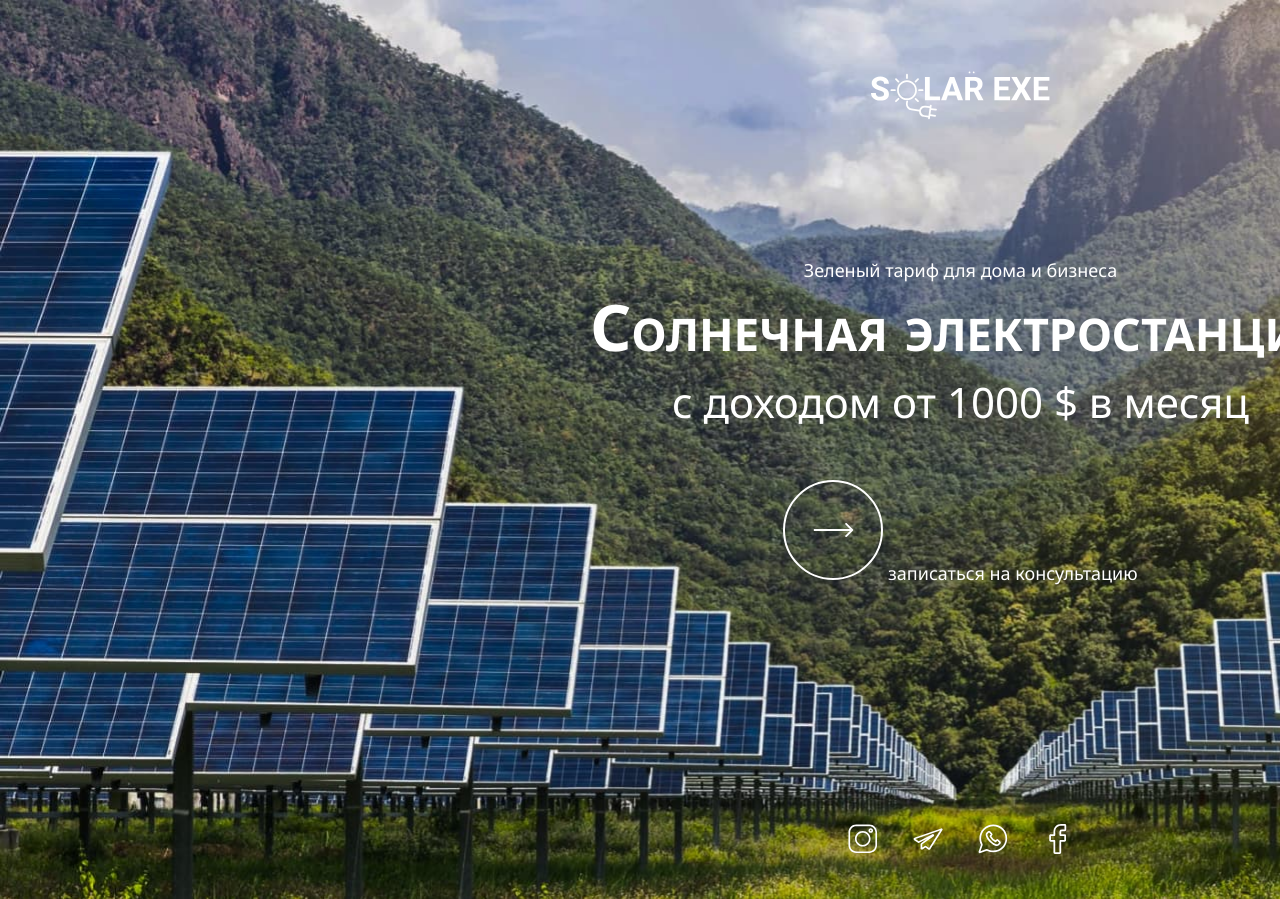
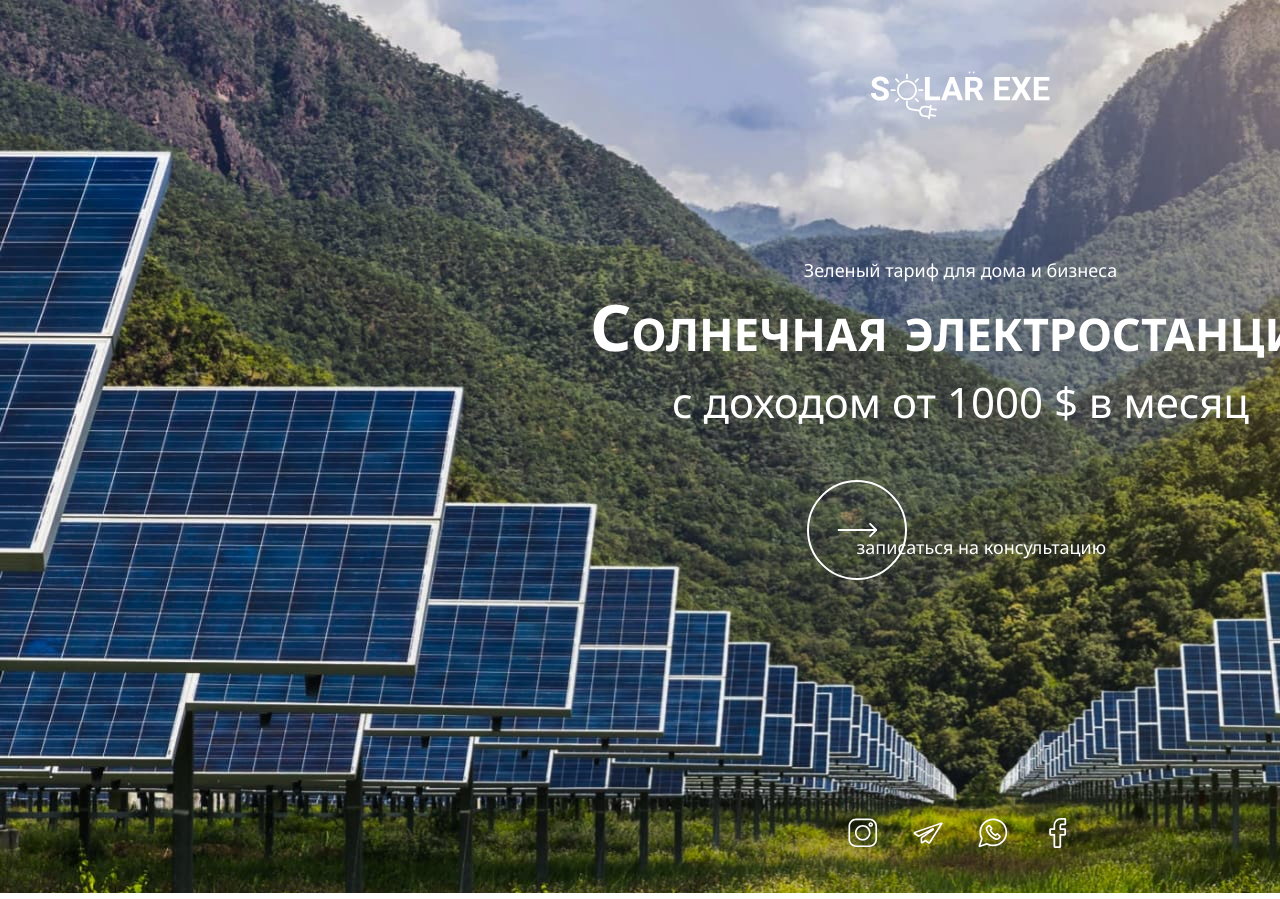
Before and after one commit to Valerii2022/solar, a plain HTML site: page index.html in a window 1280 px wide. Shown: the top 899 px of the page. Drawn offline with nearby package versions, Linux system fonts and the light colour scheme.

Commit message:
mod#5 start

```diff
--- a/css/style.css
+++ b/css/style.css
@@ -4,6 +4,7 @@
   --bg-color: #ffffff;
   --white-text-color: #ffffff;
   --hover-color: #a9a32a;
+  --transition: 300ms cubic-bezier(.69, .5, .88, -0.23)
 }
 
 body {
@@ -88,6 +89,7 @@ ul {
 }
 
 .header .logo-link {
+  transition: color var(--transition);
   color: var(--white-text-color);
 }
 
@@ -128,12 +130,26 @@ header .logo-link:hover {
 }
 
 .header .button {
+  width: 308px;
   margin-bottom: 230px;
+  margin-left: auto;
+  margin-right: auto;
+  position: relative;
+  display: flex;
+  justify-content: flex-start;
 
   color: var(--white-text-color);
 }
 
+.header .btn-text {
+  position: absolute;
+  bottom: 20px;
+  left: 50px;
+}
+
 .header .logo-icon {
+  transition: background-color var(--transition);
+
   border: 2px solid var(--white-text-color);
   border-radius: 50%;
 
@@ -158,8 +174,11 @@ header .logo-link:hover {
 }
 
 .social-icon-link .link {
+  transition: color var(--transition), background-color var(--transition);
+
   width: 100%;
   height: 100%;
+  border-radius: 50%;
   display: flex;
   justify-content: center;
   align-items: center;
@@ -168,8 +187,6 @@ header .logo-link:hover {
 }
 
 .social-icon-link .link:hover {
-  border-radius: 50%;
-
   background-color: var(--bg-color);
   color: var(--hover-color);
 }
@@ -307,6 +324,7 @@ header .logo-link:hover {
 .clients .icon:hover {
   background-color: var(--hover-color);
 }
+
 /* --------------------------------------------------five steps section */
 
 .five-steps {
@@ -355,6 +373,7 @@ header .logo-link:hover {
 .form {
   width: 510px;
 }
+
 .footer-title {
   margin-bottom: 60px;
 
@@ -364,8 +383,9 @@ header .logo-link:hover {
 
   color: var(--white-text-color);
 }
-.site-form {
-}
+
+.site-form {}
+
 .form-field {
   display: block;
   width: 510px;
@@ -405,10 +425,12 @@ header .logo-link:hover {
 
   color: var(--white-text-color);
 }
+
 .footer-bottom {
   display: flex;
   justify-content: space-between;
 }
+
 .footer .politic {
   line-height: 1.14;
 
--- a/index.html
+++ b/index.html
@@ -1,22 +1,16 @@
 <!DOCTYPE html>
 <html lang="ru">
+
 <head>
   <meta charset="UTF-8" />
   <meta http-equiv="X-UA-Compatible" content="IE=edge" />
   <meta name="viewport" content="width=device-width, initial-scale=1.0" />
-    <link
-      rel="stylesheet"
-      href="https://cdnjs.cloudflare.com/ajax/libs/modern-normalize/1.1.0/modern-normalize.min.css"
+  <link rel="stylesheet" href="https://cdnjs.cloudflare.com/ajax/libs/modern-normalize/1.1.0/modern-normalize.min.css"
     integrity="sha512-wpPYUAdjBVSE4KJnH1VR1HeZfpl1ub8YT/NKx4PuQ5NmX2tKuGu6U/JRp5y+Y8XG2tV+wKQpNHVUX03MfMFn9Q=="
-      crossorigin="anonymous"
-      referrerpolicy="no-referrer"
-    />
+    crossorigin="anonymous" referrerpolicy="no-referrer" />
   <link rel="preconnect" href="https://fonts.googleapis.com" />
   <link rel="preconnect" href="https://fonts.gstatic.com" crossorigin />
-    <link
-      href="https://fonts.googleapis.com/css2?family=Noto+Sans:wght@400;700&display=swap"
-      rel="stylesheet"
-    />
+  <link href="https://fonts.googleapis.com/css2?family=Noto+Sans:wght@400;700&display=swap" rel="stylesheet" />
   <link rel="stylesheet" href="./css/style.css" />
   <title>Solar</title>
 </head>
@@ -37,7 +31,7 @@
         <svg class="logo-icon" width="100" height="100">
           <use href="./images/icons.svg#icon-arrow"></use>
         </svg>
-          записаться на консультацию
+        <span class="btn-text">записаться на консультацию</span>
       </button>
       <ul class="social-icon-link">
         <li class="item">
@@ -128,13 +122,7 @@
               <li class="item">ограничения</li>
             </ul>
             <div class="img-descr">
-                <img
-                  class="img"
-                  src="./images/green-tariff-1.jpg"
-                  alt="Зеленый тариф"
-                  width="235"
-                  height="200"
-                />
+              <img class="img" src="./images/green-tariff-1.jpg" alt="Зеленый тариф" width="235" height="200" />
               <p class="descr">
                 Цена, по которой домохозяйства могут продать электроэнергию, более чем в 10 раз
                 превышает цену, по которой они ее покупают для своих нужд — 0,16 Евро/кВт
@@ -353,4 +341,5 @@
     </div>
   </footer>
 </body>
+
 </html>
```
Lines whose indentation alone changed are shown as unchanged.
